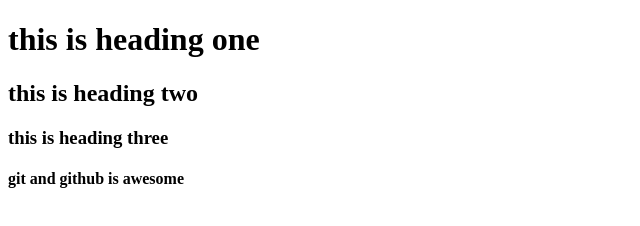
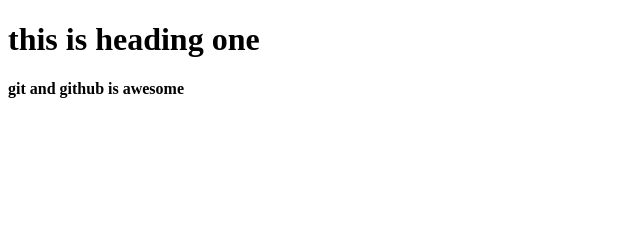
Before and after one commit to jonytalukdar/vscode_with_git, a plain HTML site: page index.html in a window 1280 px wide. Shown: the whole page, without its empty margins (0-640 px from the left). Drawn offline with Linux system fonts and the light colour scheme.

Commit message:
i have deleted 2 line from index.html

```diff
--- a/index.html
+++ b/index.html
@@ -8,8 +8,6 @@
 </head>
 <body>
     <h1>this is heading one</h1>
-    <h2>this is heading two</h2>
-    <h3>this is heading three</h3>
     <h4>git and github is awesome</h4>
 </body>
 </html>
```
